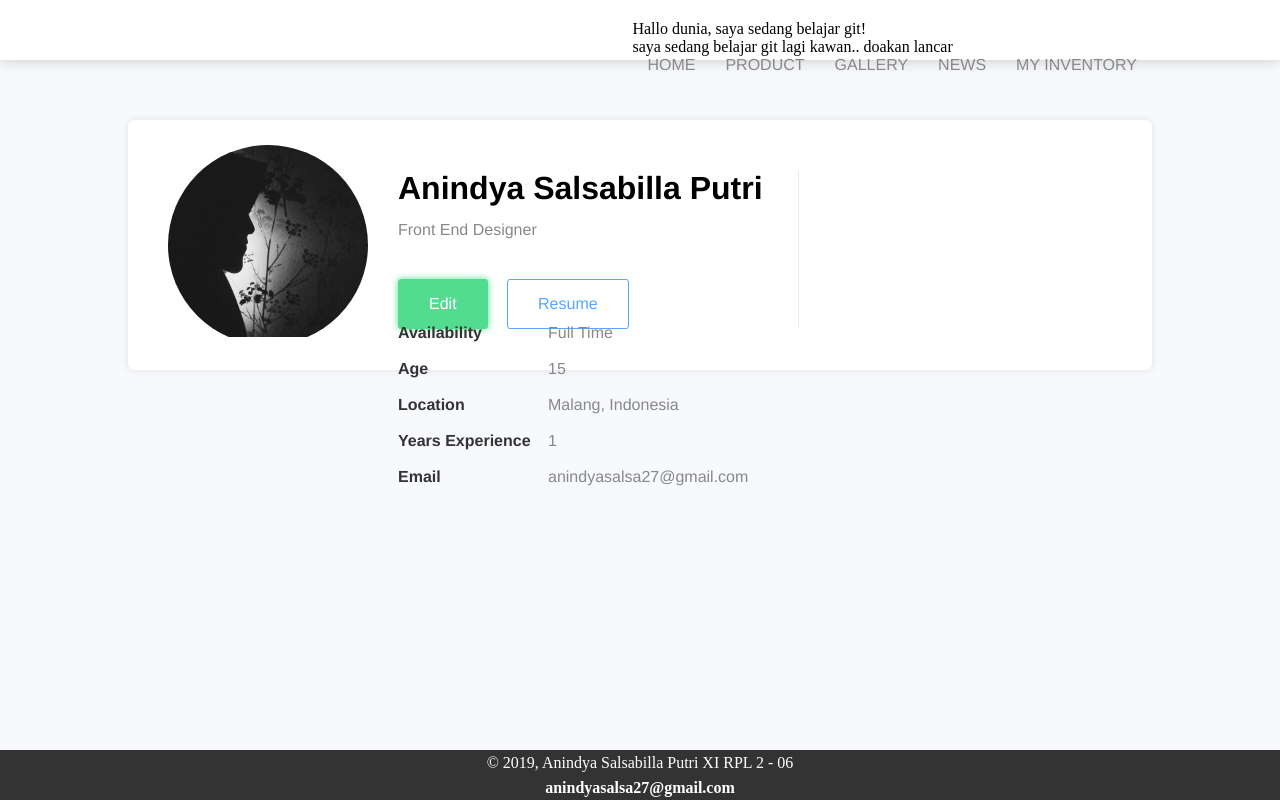
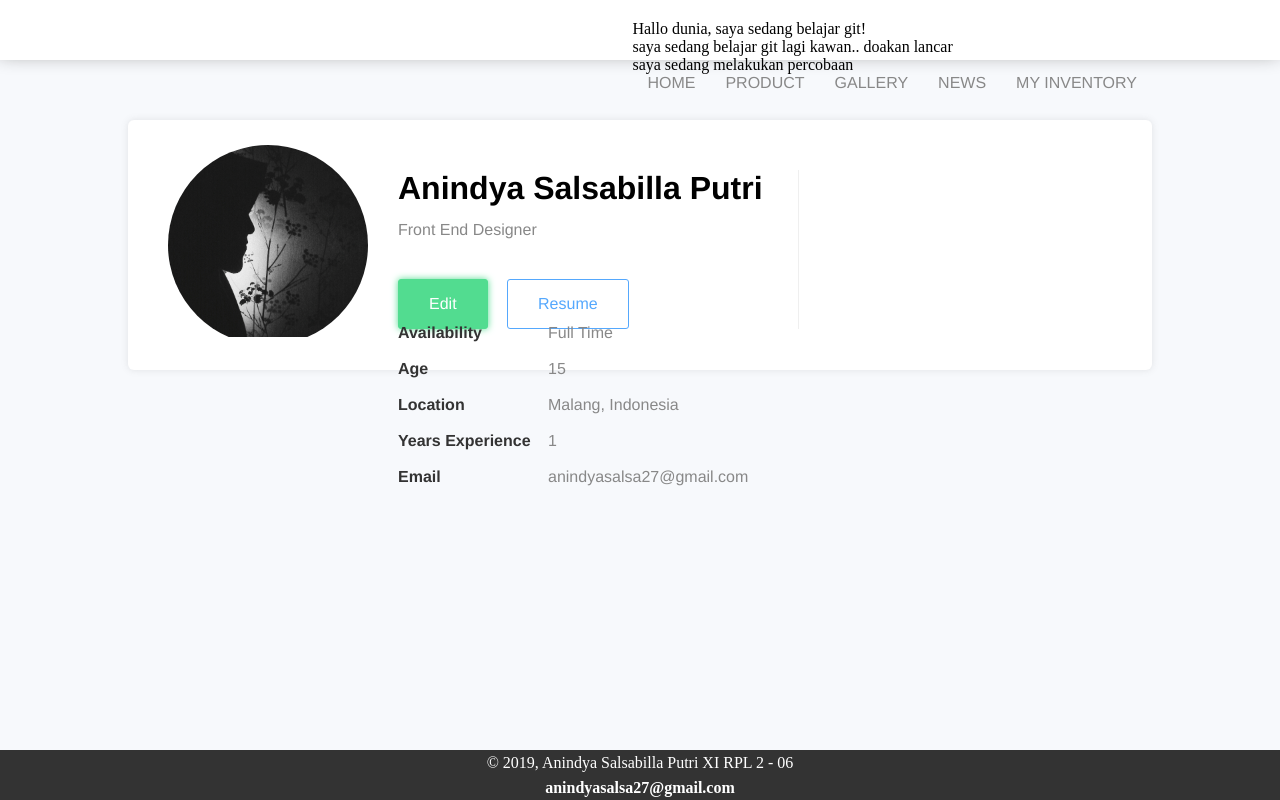
Before and after one commit to anindyaasalsa/arepsinau, a plain HTML site: page index.html in a window 1280 px wide. Drawn offline with Linux system fonts and the light colour scheme.

Commit message:
belajar git greget!

```diff
--- a/index.html
+++ b/index.html
@@ -15,6 +15,7 @@
             <ul id="menu">
               <p>Hallo dunia, saya sedang belajar git!</p>
               <p>saya sedang belajar git lagi kawan.. doakan lancar</p>
+              <p>saya sedang melakukan percobaan</p>
                 <li><a href="#">HOME</a></li>
                 <li><a href="#">PRODUCT</a></li>
                 <li><a href="#">GALLERY</a></li>
```
